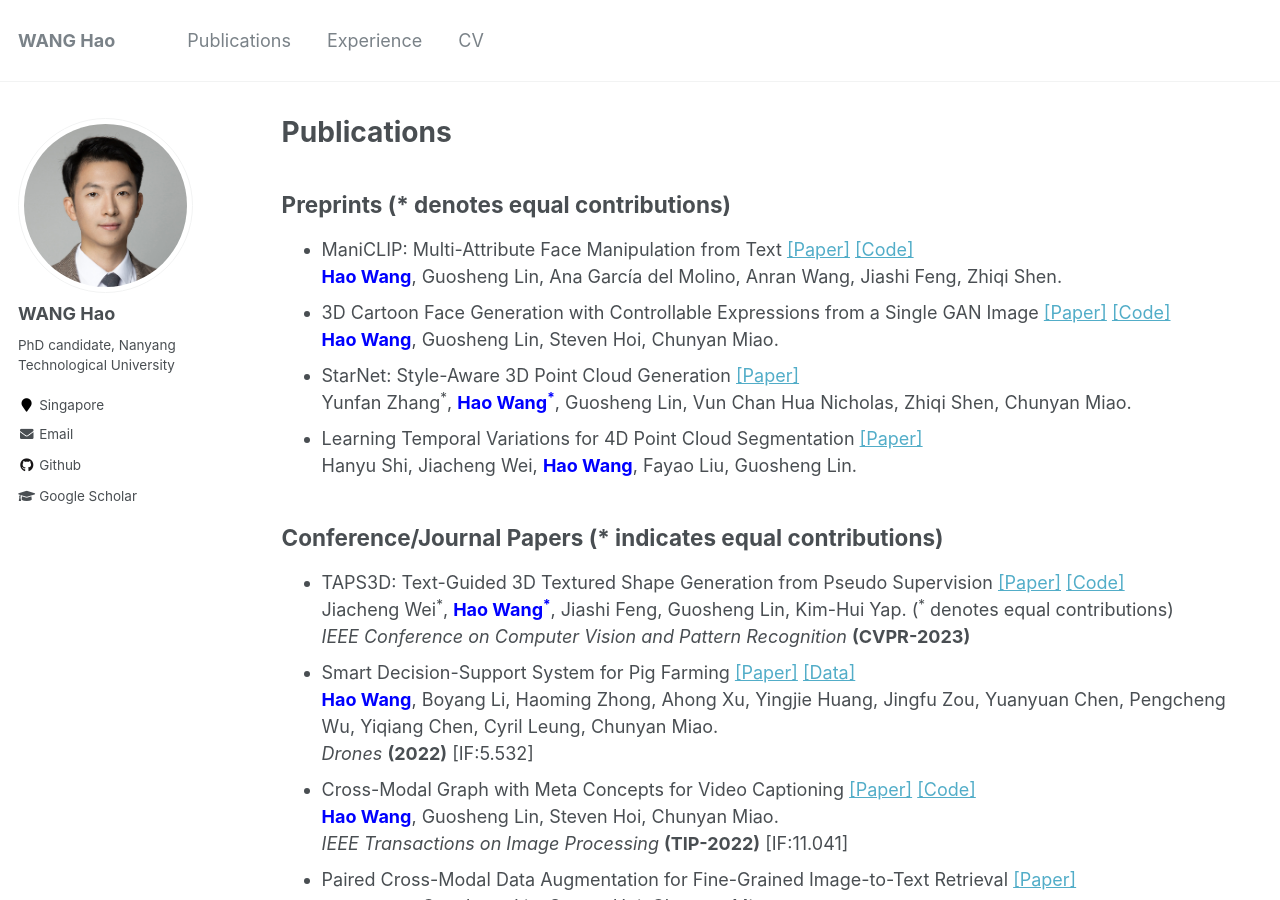
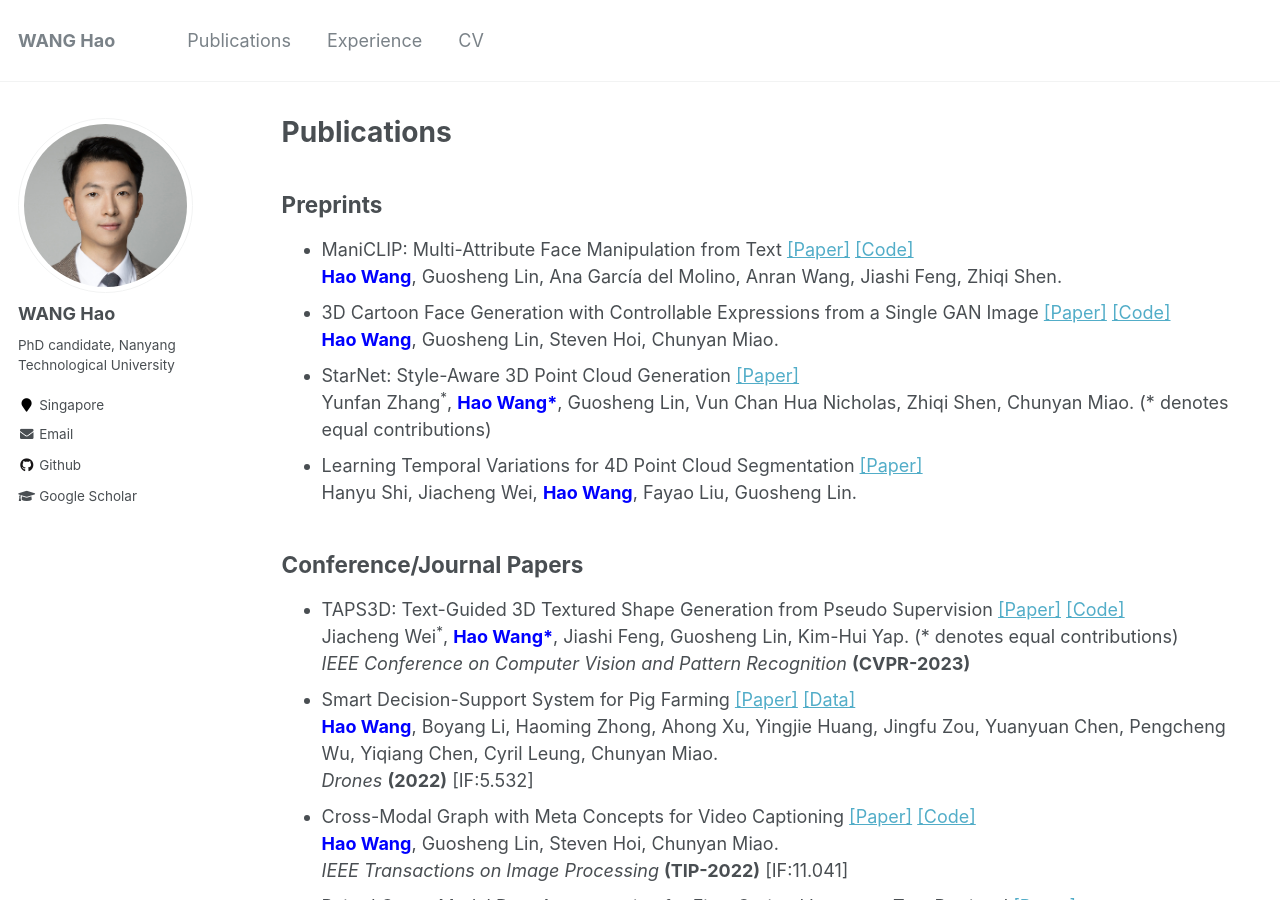
Before and after one commit to hwang1996/hwang1996.github.io, a Jekyll site: the page built from _pages/publications.md, in a window 1280 px wide and 900 px high. Built offline with Jekyll 4.4.1, drawn with Linux system fonts in a browser that asks for light colours.

Commit message:
2023.6.22 updates

```diff
--- a/_pages/publications.md
+++ b/_pages/publications.md
@@ -5,7 +5,7 @@ permalink: /publications/
 author_profile: true
 ---
 
-## Preprints (* denotes equal contributions)
+## Preprints
 
 <ul>
 <li>
@@ -21,7 +21,7 @@ author_profile: true
 <li>
   StarNet: Style-Aware 3D Point Cloud Generation <a href="https://arxiv.org/abs/2303.15805">[Paper]</a>
   <br/>
-  Yunfan Zhang<sup>*</sup>, <strong><font color="blue">Hao Wang<sup>*</sup></font></strong>, Guosheng Lin, Vun Chan Hua Nicholas, Zhiqi Shen, Chunyan Miao.
+  Yunfan Zhang<sup>*</sup>, <strong><font color="blue">Hao Wang*</font></strong>, Guosheng Lin, Vun Chan Hua Nicholas, Zhiqi Shen, Chunyan Miao. (* denotes equal contributions)
 </li>
 <li>
   Learning Temporal Variations for 4D Point Cloud Segmentation <a href="https://arxiv.org/abs/2207.04673">[Paper]</a>
@@ -30,13 +30,13 @@ author_profile: true
 </li>
 </ul>
 
-## Conference/Journal Papers (* indicates equal contributions)
+## Conference/Journal Papers
 
 <ul>
 <li>
     TAPS3D: Text-Guided 3D Textured Shape Generation from Pseudo Supervision <a href="https://arxiv.org/abs/2303.13273">[Paper]</a> <a href="https://github.com/plusmultiply/taps3d">[Code]</a>
     <br/>
-    Jiacheng Wei<sup>*</sup>, <strong><font color="blue">Hao Wang<sup>*</sup></font></strong>, Jiashi Feng, Guosheng Lin, Kim-Hui Yap. (<sup>*</sup> denotes equal contributions)
+    Jiacheng Wei<sup>*</sup>, <strong><font color="blue">Hao Wang*</font></strong>, Jiashi Feng, Guosheng Lin, Kim-Hui Yap. (* denotes equal contributions)
     <br/>
     <i>IEEE Conference on Computer Vision and Pattern Recognition </i> <strong>(CVPR-2023)</strong><br>
 </li>
```
